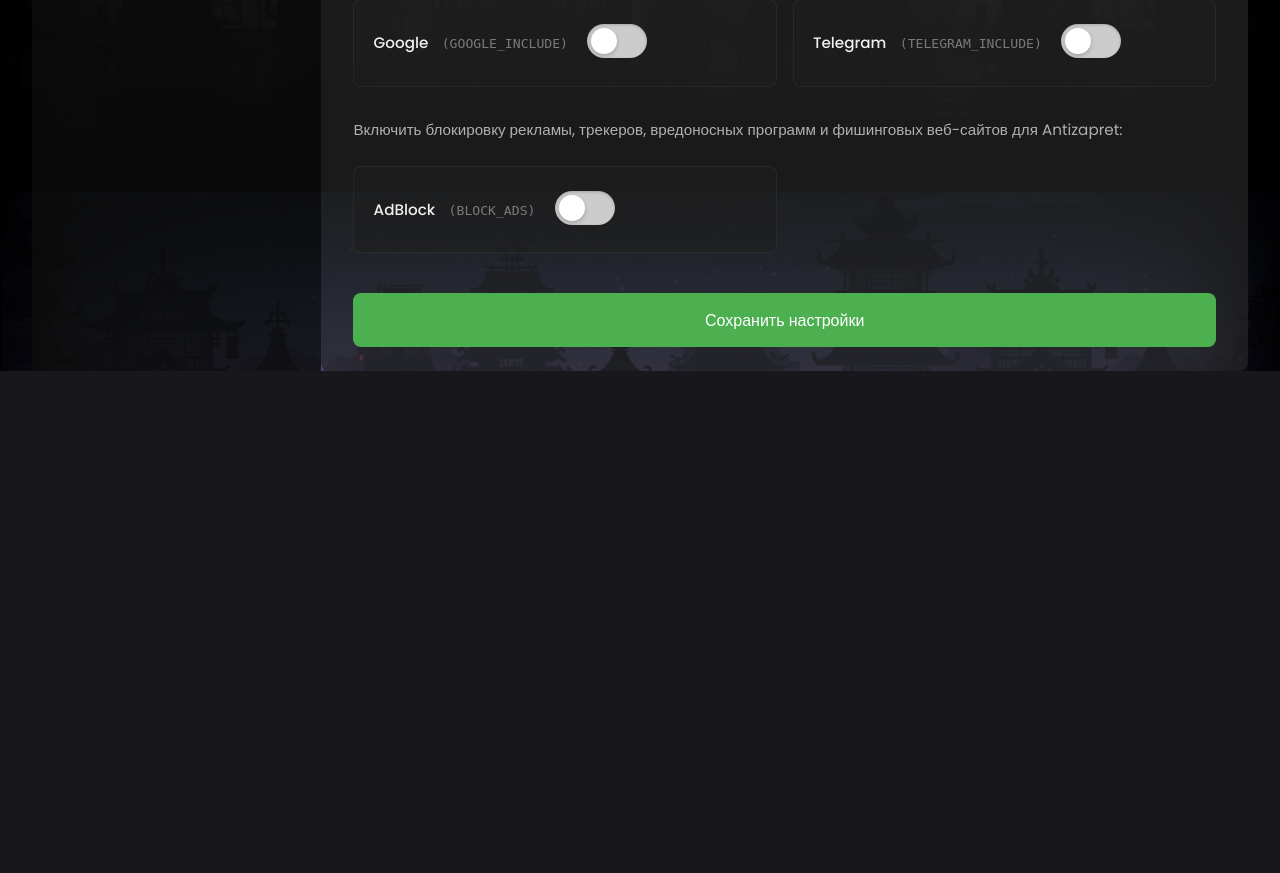
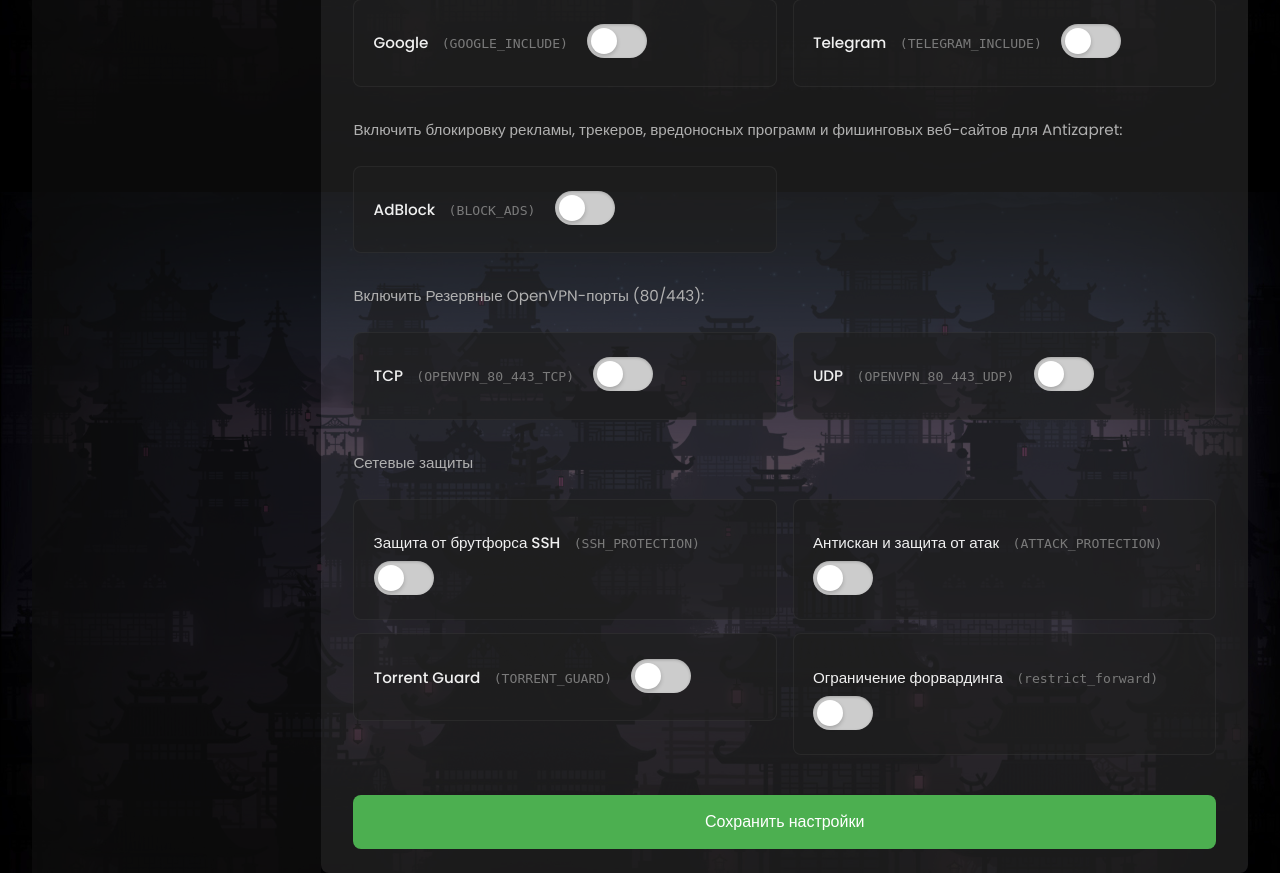
Before and after one commit to Kirito0098/AdminAntizapret, a Flask app: page /settings in a window 1280 px wide. Shown: the part 608-1481 px from the top of the page. Before the commit the page ends 979 px from the top, so only its background shows below. Run offline with Flask 3, Linux system fonts and the light colour scheme; the visitor is signed in with stand-in values (Sample User, id 1); some libraries are stand-ins or nearby versions.

Commit message:
добавлено управление резервными портами OpenVPN (80/443) и сетевыми защитами через веб-интерфейс.

```diff
--- a/app.py
+++ b/app.py
@@ -640,6 +640,12 @@ def get_antizapret_settings():
             "block_ads": "n",
             "akamai_include": "n",
             "google_include": "n",
+            "openvpn_80_443_tcp": "n",
+            "openvpn_80_443_udp": "n",
+            "ssh_protection": "n",
+            "attack_protection": "n",
+            "torrent_guard": "n",
+            "restrict_forward": "n",
         }
 
         for param in settings.keys():
@@ -674,6 +680,12 @@ def update_antizapret_settings():
             "TELEGRAM_INCLUDE": f"TELEGRAM_INCLUDE={new_settings.get('telegram_include', 'n')}",
             "BLOCK_ADS": f"BLOCK_ADS={new_settings.get('block_ads', 'n')}",
             "GOOGLE_INCLUDE": f"GOOGLE_INCLUDE={new_settings.get('google_include', 'n')}",
+            "OPENVPN_80_443_TCP": f"OPENVPN_80_443_TCP={new_settings.get('openvpn_80_443_tcp', 'n')}",
+            "OPENVPN_80_443_UDP": f"OPENVPN_80_443_UDP={new_settings.get('openvpn_80_443_udp', 'n')}",
+            "SSH_PROTECTION": f"SSH_PROTECTION={new_settings.get('ssh_protection', 'n')}",
+            "ATTACK_PROTECTION": f"ATTACK_PROTECTION={new_settings.get('attack_protection', 'n')}",
+            "TORRENT_GUARD": f"TORRENT_GUARD={new_settings.get('torrent_guard', 'n')}",
+            "RESTRICT_FORWARD": f"RESTRICT_FORWARD={new_settings.get('restrict_forward', 'n')}",
         }
 
         updated_lines = []
--- a/static/assets/js/settings.js
+++ b/static/assets/js/settings.js
@@ -115,6 +115,18 @@ document.addEventListener("DOMContentLoaded", function () {
           data.block_ads === "y";
         document.getElementById("google-toggle").checked =
           data.google_include === "y";
+        document.getElementById("tcp_80_443-toggle").checked =
+          data.openvpn_80_443_tcp === "y";
+        document.getElementById("udp_80_443-toggle").checked =
+          data.openvpn_80_443_udp === "y";
+        document.getElementById("ssh_protection-toggle").checked =
+          data.ssh_protection === "y";
+        document.getElementById("attack_protection-toggle").checked =
+          data.attack_protection === "y";
+        document.getElementById("torrent_guard-toggle").checked =
+          data.torrent_guard === "y";
+        document.getElementById("restrict_forward-toggle").checked =
+          data.restrict_forward === "y";
       })
       .catch((error) => {
         console.error("Error loading Antizapret settings:", error);
@@ -145,12 +157,34 @@ document.addEventListener("DOMContentLoaded", function () {
         ? "y"
         : "n",
       ovh_include: document.getElementById("ovh-toggle").checked ? "y" : "n",
-      akamai_include: document.getElementById("akamai-toggle").checked ? "y" : "n",
+      akamai_include: document.getElementById("akamai-toggle").checked
+        ? "y"
+        : "n",
       telegram_include: document.getElementById("telegram-toggle").checked
         ? "y"
         : "n",
       block_ads: document.getElementById("AdBlock-toggle").checked ? "y" : "n",
       google_include: document.getElementById("google-toggle").checked
+        ? "y"
+        : "n",
+      openvpn_80_443_tcp: document.getElementById("tcp_80_443-toggle").checked
+        ? "y"
+        : "n",
+      openvpn_80_443_udp: document.getElementById("udp_80_443-toggle").checked
+        ? "y"
+        : "n",
+      ssh_protection: document.getElementById("ssh_protection-toggle").checked
+        ? "y"
+        : "n",
+      attack_protection: document.getElementById("attack_protection-toggle")
+        .checked
+        ? "y"
+        : "n",
+      torrent_guard: document.getElementById("torrent_guard-toggle").checked
+        ? "y"
+        : "n",
+      restrict_forward: document.getElementById("restrict_forward-toggle")
+        .checked
         ? "y"
         : "n",
     };
--- a/templates/settings.html
+++ b/templates/settings.html
@@ -31,12 +31,7 @@ content %}
         <input type="hidden" name="csrf_token" value="{{ csrf_token() }}" />
         <div class="form-group">
           <label for="port">Текущий порт: {{ port }}</label>
-          <input
-            type="text"
-            id="port"
-            name="port"
-            placeholder="Введите новый порт"
-          />
+          <input type="text" id="port" name="port" placeholder="Введите новый порт" />
         </div>
         <button type="submit" class="button save-button">Сохранить</button>
       </form>
@@ -59,12 +54,7 @@ content %}
             <input type="text" name="username" placeholder="Логин" required />
           </div>
           <div class="form-group">
-            <input
-              type="password"
-              name="password"
-              placeholder="Пароль"
-              required
-            />
+            <input type="password" name="password" placeholder="Пароль" required />
           </div>
           <button type="submit" class="button add-button">
             Добавить пользователя
@@ -89,12 +79,7 @@ content %}
         <form method="POST" class="settings-form">
           <input type="hidden" name="csrf_token" value="{{ csrf_token() }}" />
           <div class="form-group">
-            <input
-              type="text"
-              name="delete_username"
-              placeholder="Логин пользователя"
-              required
-            />
+            <input type="text" name="delete_username" placeholder="Логин пользователя" required />
           </div>
           <button type="submit" class="button delete-button">
             Удалить пользователя
@@ -132,11 +117,7 @@ content %}
                 <span class="config-item-param">(ROUTE_ALL)</span>
               </span>
               <div class="toggle-switch">
-                <input
-                  type="checkbox"
-                  id="route-all-toggle"
-                  class="toggle-input"
-                />
+                <input type="checkbox" id="route-all-toggle" class="toggle-input" />
                 <span class="toggle-slider"></span>
               </div>
             </label>
@@ -154,11 +135,7 @@ content %}
                 <span class="config-item-param">(DISCORD_INCLUDE)</span>
               </span>
               <div class="toggle-switch">
-                <input
-                  type="checkbox"
-                  id="discord-toggle"
-                  class="toggle-input"
-                />
+                <input type="checkbox" id="discord-toggle" class="toggle-input" />
                 <span class="toggle-slider"></span>
               </div>
             </label>
@@ -176,11 +153,7 @@ content %}
                 <span class="config-item-param">(CLOUDFLARE_INCLUDE)</span>
               </span>
               <div class="toggle-switch">
-                <input
-                  type="checkbox"
-                  id="cloudflare-toggle"
-                  class="toggle-input"
-                />
+                <input type="checkbox" id="cloudflare-toggle" class="toggle-input" />
                 <span class="toggle-slider"></span>
               </div>
             </label>
@@ -198,11 +171,7 @@ content %}
                 <span class="config-item-param">(AMAZON_INCLUDE)</span>
               </span>
               <div class="toggle-switch">
-                <input
-                  type="checkbox"
-                  id="amazon-toggle"
-                  class="toggle-input"
-                />
+                <input type="checkbox" id="amazon-toggle" class="toggle-input" />
                 <span class="toggle-slider"></span>
               </div>
             </label>
@@ -212,7 +181,7 @@ content %}
             </div>
           </div>
 
-                    <!-- GOOGLE_INCLUDE -->
+          <!-- GOOGLE_INCLUDE -->
           <div class="config-item">
             <label class="toggle-wrapper">
               <span class="toggle-label">
@@ -220,11 +189,7 @@ content %}
                 <span class="config-item-param">(GOOGLE_INCLUDE)</span>
               </span>
               <div class="toggle-switch">
-                <input
-                  type="checkbox"
-                  id="google-toggle"
-                  class="toggle-input"
-                />
+                <input type="checkbox" id="google-toggle" class="toggle-input" />
                 <span class="toggle-slider"></span>
               </div>
             </label>
@@ -245,11 +210,7 @@ content %}
                 <span class="config-item-param">(HETZNER_INCLUDE)</span>
               </span>
               <div class="toggle-switch">
-                <input
-                  type="checkbox"
-                  id="hetzner-toggle"
-                  class="toggle-input"
-                />
+                <input type="checkbox" id="hetzner-toggle" class="toggle-input" />
                 <span class="toggle-slider"></span>
               </div>
             </label>
@@ -267,11 +228,7 @@ content %}
                 <span class="config-item-param">(DIGITALOCEAN_INCLUDE)</span>
               </span>
               <div class="toggle-switch">
-                <input
-                  type="checkbox"
-                  id="digitalocean-toggle"
-                  class="toggle-input"
-                />
+                <input type="checkbox" id="digitalocean-toggle" class="toggle-input" />
                 <span class="toggle-slider"></span>
               </div>
             </label>
@@ -299,7 +256,7 @@ content %}
             </div>
           </div>
 
-                    <!-- AKAMAI_INCLUDE -->
+          <!-- AKAMAI_INCLUDE -->
           <div class="config-item">
             <label class="toggle-wrapper">
               <span class="toggle-label">
@@ -325,11 +282,7 @@ content %}
                 <span class="config-item-param">(TELEGRAM_INCLUDE)</span>
               </span>
               <div class="toggle-switch">
-                <input
-                  type="checkbox"
-                  id="telegram-toggle"
-                  class="toggle-input"
-                />
+                <input type="checkbox" id="telegram-toggle" class="toggle-input" />
                 <span class="toggle-slider"></span>
               </div>
             </label>
@@ -342,7 +295,7 @@ content %}
       </div>
       <!----------------------- AdBlock ----------------------->
       <p class="config-description">Включить блокировку рекламы, трекеров, вредоносных программ и
-            фишинговых веб-сайтов для Antizapret:</p>
+        фишинговых веб-сайтов для Antizapret:</p>
       <div class="config-grid">
         <div class="config-item">
           <label class="toggle-wrapper">
@@ -362,6 +315,127 @@ content %}
           </div>
         </div>
       </div>
+
+      <!--------------------------OPENVPN_80_443_FALLBACK----------------------------->
+      <p class="config-description">Включить Резервные OpenVPN-порты (80/443):</p>
+      <!-- OPENVPN_80_443_TCP  -->
+      <div class="config-grid">
+        <div class="config-column">
+          <div class="config-item">
+            <label class="toggle-wrapper">
+              <span class="toggle-label">
+                <span class="config-item-title">TCP</span>
+                <span class="config-item-param">(OPENVPN_80_443_TCP)</span>
+              </span>
+              <div class="toggle-switch">
+                <input type="checkbox" id="tcp_80_443-toggle" class="toggle-input" />
+                <span class="toggle-slider"></span>
+              </div>
+            </label>
+            <div class="config-item-tooltip">
+              Включает резервные порты OpenVPN TCP (80 и 443) для обхода блокировок
+              провайдеров, если стандартный порт заблокирован.
+            </div>
+          </div>
+        </div>
+        <!-- OPENVPN_80_443_UDP  -->
+        <div class="config-column">
+          <div class="config-item">
+            <label class="toggle-wrapper">
+              <span class="toggle-label">
+                <span class="config-item-title">UDP</span>
+                <span class="config-item-param">(OPENVPN_80_443_UDP)</span>
+              </span>
+              <div class="toggle-switch">
+                <input type="checkbox" id="udp_80_443-toggle" class="toggle-input" />
+                <span class="toggle-slider"></span>
+              </div>
+            </label>
+            <div class="config-item-tooltip">
+              Включает резервные порты OpenVPN UDP (80 и 443) для обхода блокировок
+              провайдеров, если стандартный порт заблокирован.
+            </div>
+          </div>
+        </div>
+      </div>
+
+      <!--------------------------Firewall & Protection----------------------------->
+      <p class="config-description">Сетевые защиты</p>
+      <!-- SSH_PROTECTION  -->
+      <div class="config-grid">
+        <div class="config-column">
+          <!-- Первая колонка  -->
+          <div class="config-item">
+            <label class="toggle-wrapper">
+              <span class="toggle-label">
+                <span class="config-item-title">Защита от брутфорса SSH</span>
+                <span class="config-item-param">(SSH_PROTECTION)</span>
+              </span>
+              <div class="toggle-switch">
+                <input type="checkbox" id="ssh_protection-toggle" class="toggle-input" />
+                <span class="toggle-slider"></span>
+              </div>
+            </label>
+            <div class="config-item-tooltip">
+              Включить защиту от перебора паролей SSH (не более 3 новых подключений в час с одного IP)
+            </div>
+          </div>
+          <!-- TORRENT_GUARD  -->
+          <div class="config-item">
+            <label class="toggle-wrapper">
+              <span class="toggle-label">
+                <span class="config-item-title">Torrent Guard</span>
+                <span class="config-item-param">(TORRENT_GUARD)</span>
+              </span>
+              <div class="toggle-switch">
+                <input type="checkbox" id="torrent_guard-toggle" class="toggle-input" />
+                <span class="toggle-slider"></span>
+              </div>
+            </label>
+            <div class="config-item-tooltip">
+              Torrent Guard — если хостер запрещает торренты или присылает жалобы, эта опция поможет: при обнаружении
+              торрент-трафика VPN будет блокироваться на 1 минуту
+            </div>
+          </div>
+        </div>
+        <!-- ATTACK_PROTECTION  -->
+        <div class="config-column">
+          <!-- Вторая колонка  -->
+          <div class="config-item">
+            <label class="toggle-wrapper">
+              <span class="toggle-label">
+                <span class="config-item-title">Антискан и защита от атак</span>
+                <span class="config-item-param">(ATTACK_PROTECTION)</span>
+              </span>
+              <div class="toggle-switch">
+                <input type="checkbox" id="attack_protection-toggle" class="toggle-input" />
+                <span class="toggle-slider"></span>
+              </div>
+            </label>
+            <div class="config-item-tooltip">
+              Внимание!!! Защита от сетевых атак и сканирования может блокировать VPN или сторонние приложения!
+            </div>
+          </div>
+          <!-- RESTRICT_FORWARD  -->
+          <div class="config-item">
+            <label class="toggle-wrapper">
+              <span class="toggle-label">
+                <span class="config-item-title">Ограничение форвардинга</span>
+                <span class="config-item-param">(restrict_forward)</span>
+              </span>
+              <div class="toggle-switch">
+                <input type="checkbox" id="restrict_forward-toggle" class="toggle-input" />
+                <span class="toggle-slider"></span>
+              </div>
+            </label>
+            <div class="config-item-tooltip">
+              Включить ограничение форвардинга — через AntiZapret VPN будет маршрутизироваться только трафик к
+              IP-адресам, которые явно указаны в файлах config/forward-ips.txt и result/route-ips.txt
+            </div>
+          </div>
+        </div>
+      </div>
+
       <button id="save-config" class="button save-button">
         Сохранить настройки
       </button>
```
Also changed, not shown: CHANGELOG.md.
